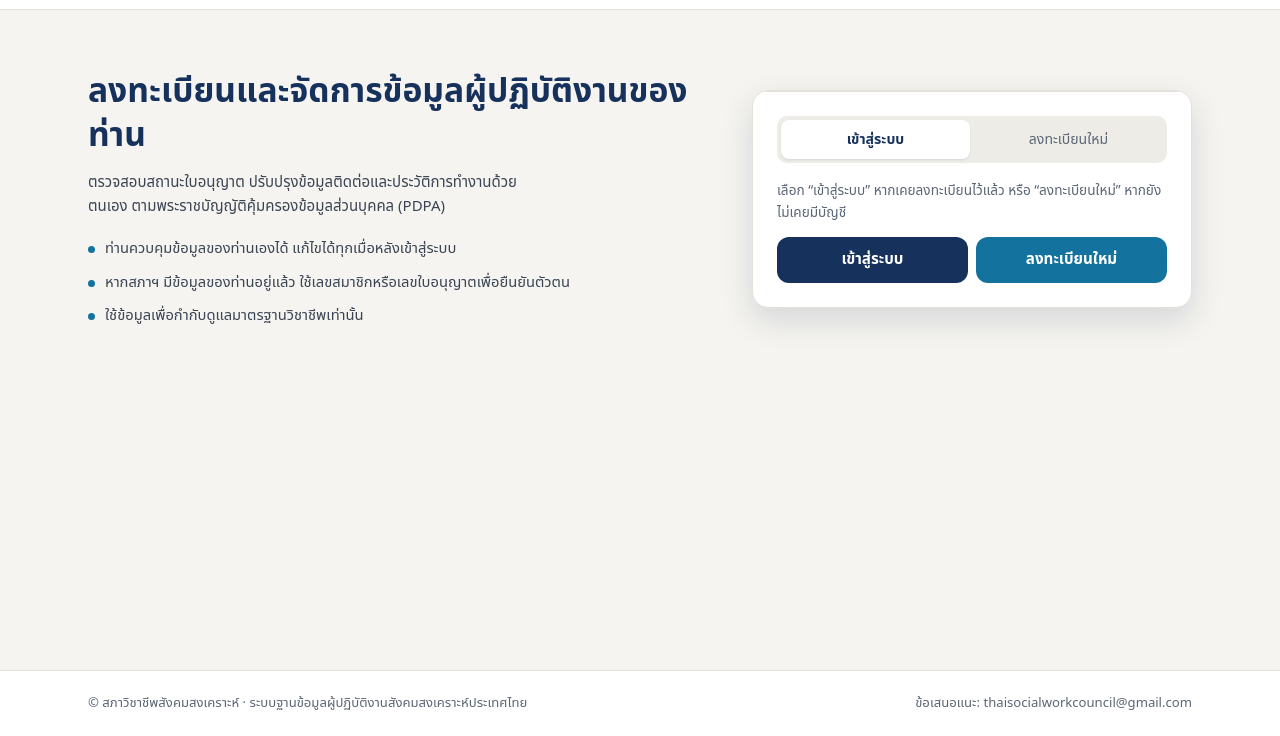
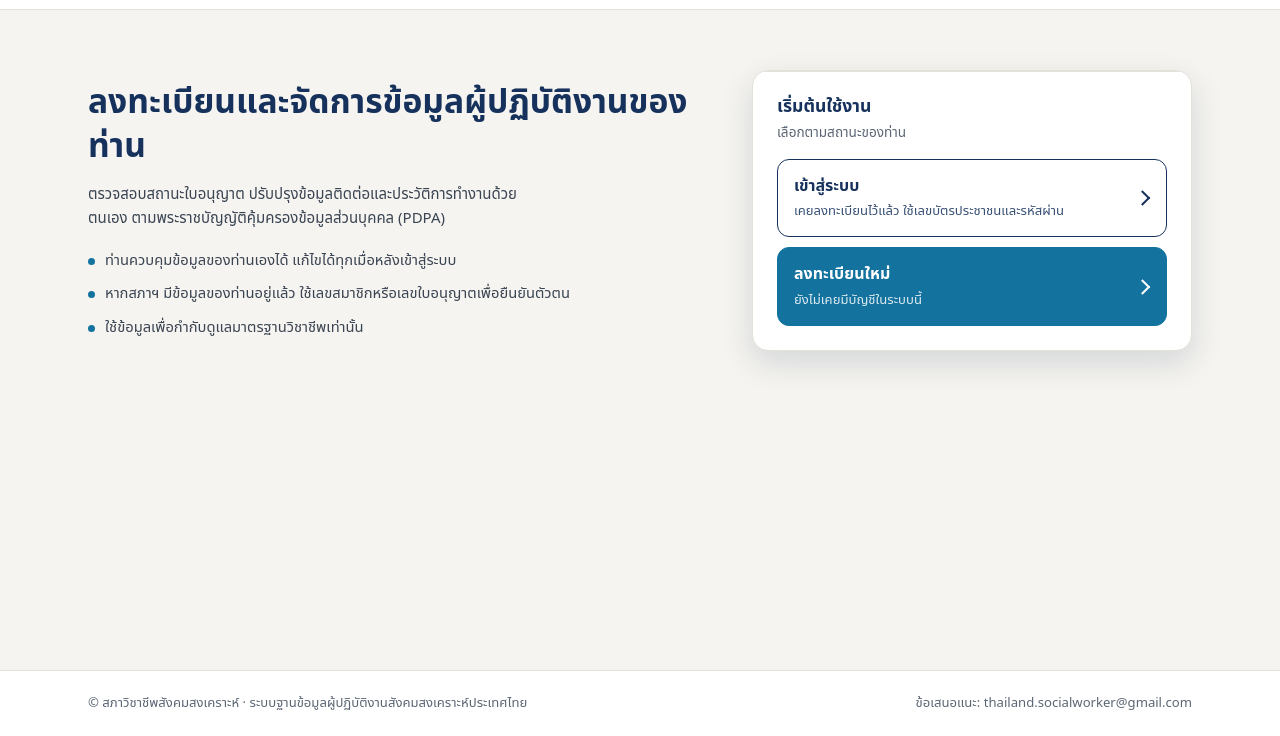
Before and after one commit to thailandsocialworker/Thailand-socialworkers, a plain HTML site: page register.html in a window 1280 px wide. Shown: the part 64-800 px from the top of the page. Drawn offline with Linux system fonts and the light colour scheme; no server answers; a web font is replaced by a local one.

Commit message:
Add files via upload

```diff
--- a/enhance.css
+++ b/enhance.css
@@ -279,3 +279,16 @@ body.sticky-footer > footer.site-footer { margin-top: auto; flex-shrink: 0; }
 .id-prefix-list { display: flex; flex-wrap: wrap; gap: 6px 14px; font-size: 0.86rem; }
 .id-prefix-list b { color: var(--navy); margin-right: 4px; }
 @media print { .photo-card, .adm-photo { display: none !important; } }
+
+/* v4.1: หน้าเริ่มต้นผู้ปฏิบัติงาน — เหลือตัวเลือกชุดเดียว (เดิมมีทั้งแท็บและปุ่มที่ทำงานเหมือนกัน) */
+.gate-choices { display: grid; gap: 10px; }
+.gate-choice { display: flex; flex-direction: column; align-items: flex-start; gap: 2px; width: 100%; text-align: left; cursor: pointer;
+  padding: 14px 44px 14px 16px; border-radius: 12px; border: 1.5px solid var(--navy); background: #fff; color: var(--navy); font: inherit; position: relative;
+  transition: background-color .15s ease, box-shadow .15s ease; min-height: 56px; }
+.gate-choice::after { content: ''; position: absolute; right: 18px; top: 50%; width: 9px; height: 9px; border-top: 2.5px solid currentColor; border-right: 2.5px solid currentColor; transform: translateY(-50%) rotate(45deg); }
+.gate-choice:hover { background: var(--blue-soft); }
+.gate-choice:focus-visible { outline: 3px solid var(--blue-line); outline-offset: 2px; }
+.gate-choice.primary { background: var(--blue); border-color: var(--blue); color: #fff; }
+.gate-choice.primary:hover { background: var(--blue-dark); }
+.gate-choice-t { font-weight: 700; font-size: 1rem; }
+.gate-choice-d { font-size: 0.82rem; opacity: .85; }
--- a/register.html
+++ b/register.html
@@ -52,14 +52,17 @@
             <div id="thaidLoginAlert" class="mt-8"></div>
           </div>
           <div class="pad">
-            <div class="seg-tabs">
-              <button type="button" class="on" id="gateTabLogin" onclick="showView('loginView')">เข้าสู่ระบบ</button>
-              <button type="button" id="gateTabRegister" onclick="showView('registerView')">ลงทะเบียนใหม่</button>
-            </div>
-            <p class="text-soft text-sm" style="margin:0 0 12px;">เลือก “เข้าสู่ระบบ” หากเคยลงทะเบียนไว้แล้ว หรือ “ลงทะเบียนใหม่” หากยังไม่เคยมีบัญชี<span id="thaidRegisterHint" style="display:none;"> (หรือใช้ปุ่ม ThaiD ด้านบนเพื่อลงทะเบียนอัตโนมัติ)</span></p>
-            <div class="flex gap-8">
-              <button class="btn btn-navy" style="flex:1;" onclick="showView('loginView')">เข้าสู่ระบบ</button>
-              <button class="btn btn-primary" style="flex:1;" onclick="showView('registerView')">ลงทะเบียนใหม่</button>
+            <h3 style="margin:0 0 4px;">เริ่มต้นใช้งาน</h3>
+            <p class="text-soft text-sm" style="margin:0 0 14px;">เลือกตามสถานะของท่าน<span id="thaidRegisterHint" style="display:none;"> หรือใช้ปุ่ม ThaiD ด้านบนเพื่อลงทะเบียนอัตโนมัติ</span></p>
+            <div class="gate-choices">
+              <button type="button" class="gate-choice" onclick="showView('loginView')">
+                <span class="gate-choice-t">เข้าสู่ระบบ</span>
+                <span class="gate-choice-d">เคยลงทะเบียนไว้แล้ว ใช้เลขบัตรประชาชนและรหัสผ่าน</span>
+              </button>
+              <button type="button" class="gate-choice primary" onclick="showView('registerView')">
+                <span class="gate-choice-t">ลงทะเบียนใหม่</span>
+                <span class="gate-choice-d">ยังไม่เคยมีบัญชีในระบบนี้</span>
+              </button>
             </div>
           </div>
         </div>
@@ -516,7 +519,7 @@
       <p>ข้อมูลบางส่วน (ชื่อ-นามสกุล ตำแหน่ง หน่วยงาน สถานะใบอนุญาต) อาจแสดงต่อสาธารณะผ่านระบบตรวจสอบใบอนุญาตออนไลน์ของสภาฯ เพื่อประโยชน์ในการคุ้มครองประชาชนผู้รับบริการ</p>
 
       <h4>สิทธิของท่าน</h4>
-      <p>ท่านมีสิทธิขอเข้าถึง แก้ไข ลบ หรือถอนความยินยอมข้อมูลของท่านได้ตลอดเวลา โดยติดต่อ thaisocialworkcouncil@gmail.com</p>
+      <p>ท่านมีสิทธิขอเข้าถึง แก้ไข ลบ หรือถอนความยินยอมข้อมูลของท่านได้ตลอดเวลา โดยติดต่อ thailand.socialworker@gmail.com</p>
     </div>
     <div class="modal-footer">
       <button type="button" class="btn btn-navy btn-sm" onclick="closePdpaModal()">ปิดหน้าต่างนี้</button>
@@ -527,7 +530,7 @@
 <footer class="site-footer">
   <div class="container">
     <div>© สภาวิชาชีพสังคมสงเคราะห์ · ระบบฐานข้อมูลผู้ปฏิบัติงานสังคมสงเคราะห์ประเทศไทย</div>
-    <div>ข้อเสนอแนะ: thaisocialworkcouncil@gmail.com</div>
+    <div>ข้อเสนอแนะ: thailand.socialworker@gmail.com</div>
 
   </div>
 </footer>
```
Also changed, not shown: index.html (+1 -1 lines).
